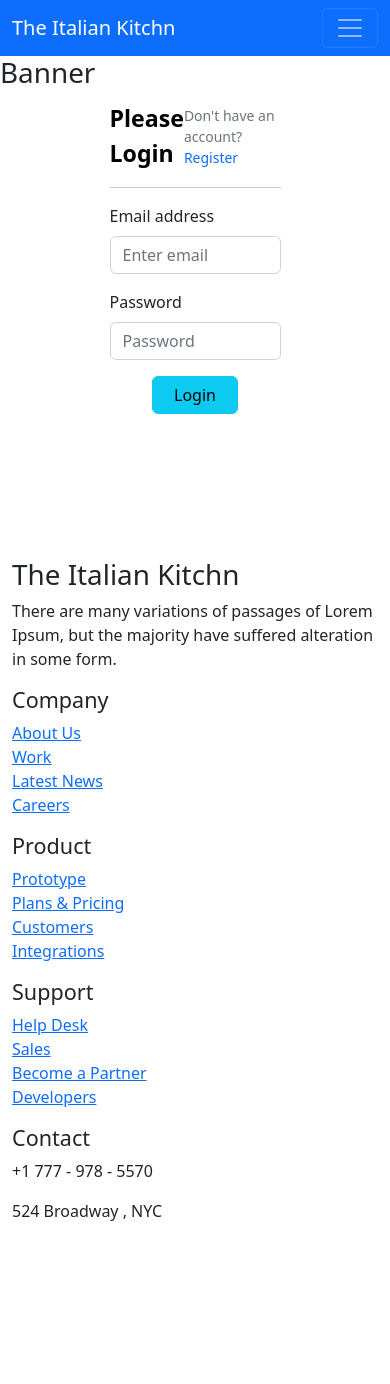
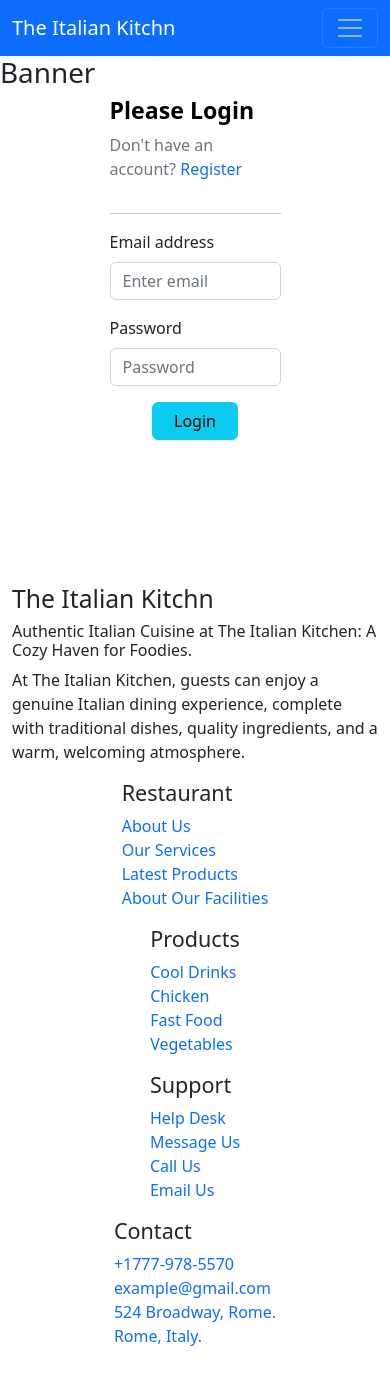
Before and after one commit to aminulislam2002/the-italian-kitchen-client, a React (Vite) app: page /login in a window 390 px wide. Shown: the top 1384 px of the page. Before the commit the page ends 1239 px from the top, so only its background shows below. Built offline with nearby package versions, Linux system fonts and the light colour scheme; no server answers.

Commit message:
responsive home page footer and register login page

```diff
--- a/src/pages/Home/ChefCard/ChefCard.jsx
+++ b/src/pages/Home/ChefCard/ChefCard.jsx
@@ -8,8 +8,8 @@ const ChefCard = ({ chef }) => {
     <div className="row justify-content-center align-items-center">
       <div className="col-sm-12">
         <div className="card mt-5">
-          <div className="card-body d-flex gap-5">
-            <div className="w-25">
+          <div className="card-body  row">
+            <div className="col-sm-12 order-2 order-md-2 order-lg-1 col-md-6 col-lg-4">
               <h4>Name: {name}</h4>
               <p>Years of experience: {years_of_experience}</p>
               <p>Numbers of recipes: {number_of_recipes}</p>
@@ -20,11 +20,11 @@ const ChefCard = ({ chef }) => {
                 </Link>
               </Button>
             </div>
-            <div className="w-50">
+            <div className="col-sm-12 order-3  order-md-3 order-lg-2 col-md-6 col-lg-4">
               <h4 className="text-center">Bio</h4>
               <p>{bio}</p>
             </div>
-            <div className="w-25 d-flex justify-content-center align-items-center">
+            <div className="col-sm-12 order-1  order-md-1 order-lg-3 col-md-6 col-lg-4 d-flex justify-content-center align-items-center">
               <img className="img-fluid" src={image_url} alt="" />
             </div>
           </div>
--- a/src/pages/Home/Footer/Footer.jsx
+++ b/src/pages/Home/Footer/Footer.jsx
@@ -3,70 +3,126 @@ import React from "react";
 const Footer = () => {
   return (
     <div>
-      <footer className="footer mt-5 pt-5">
+      <footer className="footer mt-5 pt-5 mb-5 pb-5">
         <div className="container">
           <div className="row">
-            <div className="col-xs-12 col-sm-6 col-md-4">
-              <h1>The Italian Kitchn</h1>
+            <div className="col-sm-12 col-md-8 col-lg-4 order-1 order-md-1 order-lg-1 d-flex justify-content-center align-align-items-lg-start">
+              <div>
+                <h2>The Italian Kitchn</h2>
+                <h6>Authentic Italian Cuisine at The Italian Kitchen: A Cozy Haven for Foodies.</h6>
                 <p>
-                There are many variations of passages of Lorem Ipsum, but the majority have suffered alteration in some form.
+                  At The Italian Kitchen, guests can enjoy a genuine Italian dining experience, complete with traditional
+                  dishes, quality ingredients, and a warm, welcoming atmosphere.
                 </p>
               </div>
-            <div className="col-xs-6 col-sm-3 col-md-2">
-              <h4>Company</h4>
+            </div>
+            <div className="col-sm-12 col-md-4 col-lg-2 order-3 order-md-3 order-lg-2 d-flex justify-content-center align-items-start">
+              <div>
+                <h4>Restaurant</h4>
                 <ul className="list-unstyled">
                   <li>
-                  <a href="#">About Us</a>
+                    <a className="text-decoration-none" href="#">
+                      About Us
+                    </a>
                   </li>
                   <li>
-                  <a href="#">Work</a>
+                    <a className="text-decoration-none" href="#">
+                      Our Services
+                    </a>
                   </li>
                   <li>
-                  <a href="#">Latest News</a>
+                    <a className="text-decoration-none" href="#">
+                      Latest Products
+                    </a>
                   </li>
                   <li>
-                  <a href="#">Careers</a>
+                    <a className="text-decoration-none" href="#">
+                      About Our Facilities
+                    </a>
                   </li>
                 </ul>
               </div>
-            <div className="col-xs-6 col-sm-3 col-md-2">
-              <h4>Product</h4>
+            </div>
+            <div className="col-sm-12 col-md-4 col-lg-2 order-3 order-md-4 order-lg-3 d-flex justify-content-center align-items-start">
+              <div>
+                <h4>Products</h4>
                 <ul className="list-unstyled">
                   <li>
-                  <a href="#">Prototype</a>
+                    <a className="text-decoration-none" href="#">
+                      Cool Drinks
+                    </a>
                   </li>
                   <li>
-                  <a href="#">Plans & Pricing</a>
+                    <a className="text-decoration-none" href="#">
+                      Chicken
+                    </a>
                   </li>
                   <li>
-                  <a href="#">Customers</a>
+                    <a className="text-decoration-none" href="#">
+                      Fast Food
+                    </a>
                   </li>
                   <li>
-                  <a href="#">Integrations</a>
+                    <a className="text-decoration-none" href="#">
+                      Vegetables
+                    </a>
                   </li>
                 </ul>
               </div>
-            <div className="col-xs-6 col-sm-3 col-md-2">
+            </div>
+            <div className="col-sm-12 col-md-4 col-lg-2 order-4 order-md-5 order-lg-4 d-flex justify-content-center align-items-start">
+              <div>
                 <h4>Support</h4>
                 <ul className="list-unstyled">
                   <li>
-                  <a href="#">Help Desk</a>
+                    <a className="text-decoration-none" href="#">
+                      Help Desk
+                    </a>
                   </li>
                   <li>
-                  <a href="#">Sales</a>
+                    <a className="text-decoration-none" href="#">
+                      Message Us
+                    </a>
                   </li>
                   <li>
-                  <a href="#">Become a Partner</a>
+                    <a className="text-decoration-none" href="#">
+                      Call Us
+                    </a>
                   </li>
                   <li>
-                  <a href="#">Developers</a>
+                    <a className="text-decoration-none" href="#">
+                      Email Us
+                    </a>
                   </li>
                 </ul>
               </div>
-            <div className="col-xs-6 col-sm-3 col-md-3 col-lg-2">
+            </div>
+            <div className="col-sm-12 col-md-4 col-lg-2 order-5 order-md-2 order-lg-5 d-flex justify-content-center align-items-start">
+              <div>
                 <h4>Contact</h4>
-              <p>+1 777 - 978 - 5570</p>
-              <p>524 Broadway , NYC</p>
+                <ul className="list-unstyled">
+                  <li>
+                    <a className="text-decoration-none" href="#">
+                    +1777-978-5570
+                    </a>
+                  </li>
+                  <li>
+                    <a className="text-decoration-none" href="#">
+                    example@gmail.com
+                    </a>
+                  </li>
+                  <li>
+                    <a className="text-decoration-none" href="#">
+                    524 Broadway, Rome.
+                    </a>
+                  </li>
+                  <li>
+                    <a className="text-decoration-none" href="#">
+                    Rome, Italy.
+                    </a>
+                  </li>
+                </ul>
+              </div>
             </div>
           </div>
         </div>
--- a/src/pages/Home/RecipeCard/RecipeCard.jsx
+++ b/src/pages/Home/RecipeCard/RecipeCard.jsx
@@ -19,13 +19,13 @@ const RecipeCard = ({ recipe }) => {
         <div className="col-sm-12">
           <div className="card mt-5">
             <div className="card-body row">
-              <div className="col">
+              <div className="col-sm-12 col-md-6 col-lg-4">
                 <h3>{title}</h3>
                 <div className="w-100 d-flex justify-content-center align-items-center">
                   <img className="img-fluid" src={img} alt="" />
                 </div>
               </div>
-              <div className="col">
+              <div className="col-sm-12 col-md-6 col-lg-4">
                 <h3>Ingredients</h3>
                 <ol>
                   {ingredients.slice(0, ingredientsItems).map((ingredient, index) => (
@@ -40,7 +40,7 @@ const RecipeCard = ({ recipe }) => {
                   </button>
                 )}
               </div>
-              <div className="col">
+              <div className="col-sm-12 col-md-6 col-lg-4">
                 <h3>Instructions</h3>
                 <ul>
                   {instructions.slice(0, instructionsItems).map((instruction, index) => (
--- a/src/pages/Login/Login.jsx
+++ b/src/pages/Login/Login.jsx
@@ -44,14 +44,14 @@ const Login = () => {
   return (
     <Container className="mx-auto w-50">
       <Form onSubmit={handleLogIn}>
-        <div className="d-flex align-items-center justify-content-between mb-3">
-          <Form.Text className="fs-3 text-black fw-bold">Please Login</Form.Text>
-          <Form.Text className="text-muted">
+        <div className="row d-flex align-items-center justify-content-between mb-3">
+          <h4 className="col-md-12 col-lg-6 fs-3 text-black fw-bold">Please Login</h4>
+          <p className="col-md-12 col-lg-6 text-muted">
             Don't have an account?{" "}
             <Link to="/register" className="text-decoration-none">
               Register
             </Link>
-          </Form.Text>
+          </p>
         </div>
         <hr />
         <Form.Group className="mb-3" controlId="formBasicEmail">
--- a/src/pages/Register/Register.jsx
+++ b/src/pages/Register/Register.jsx
@@ -85,14 +85,14 @@ const Register = () => {
   return (
     <Container className="mx-auto w-50">
       <div>
-        <div className="d-flex align-items-center justify-content-between">
-          <Form.Text className="fs-3 text-black fw-bold">Create an Account</Form.Text>
-          <Form.Text className="text-muted fs-6">
+        <div className="row d-flex align-items-center justify-content-between">
+          <h4 className="col-md-12 col-lg-6 fs-3 text-black fw-bold">Create an Account</h4>
+          <p className="col-md-12 col-lg-6 text-muted fs-6">
             Already have an account?{" "}
             <Link to="/login" className="text-decoration-none">
               Login
             </Link>
-          </Form.Text>
+          </p>
         </div>
         <hr />
         <div className="mb-5">
@@ -107,7 +107,7 @@ const Register = () => {
       </div>
 
       <Form onSubmit={handleCreateUser}>
-        <div className="d-flex gap-5">
+        <div className=" d-flex gap-5">
           <Form.Group className="mb-3 w-50" controlId="formBasicFirstName">
             <Form.Label>First Name</Form.Label>
             <Form.Control type="text" name="fName" placeholder="Enter first name" required />
```
Lines whose indentation alone changed are shown as unchanged.
